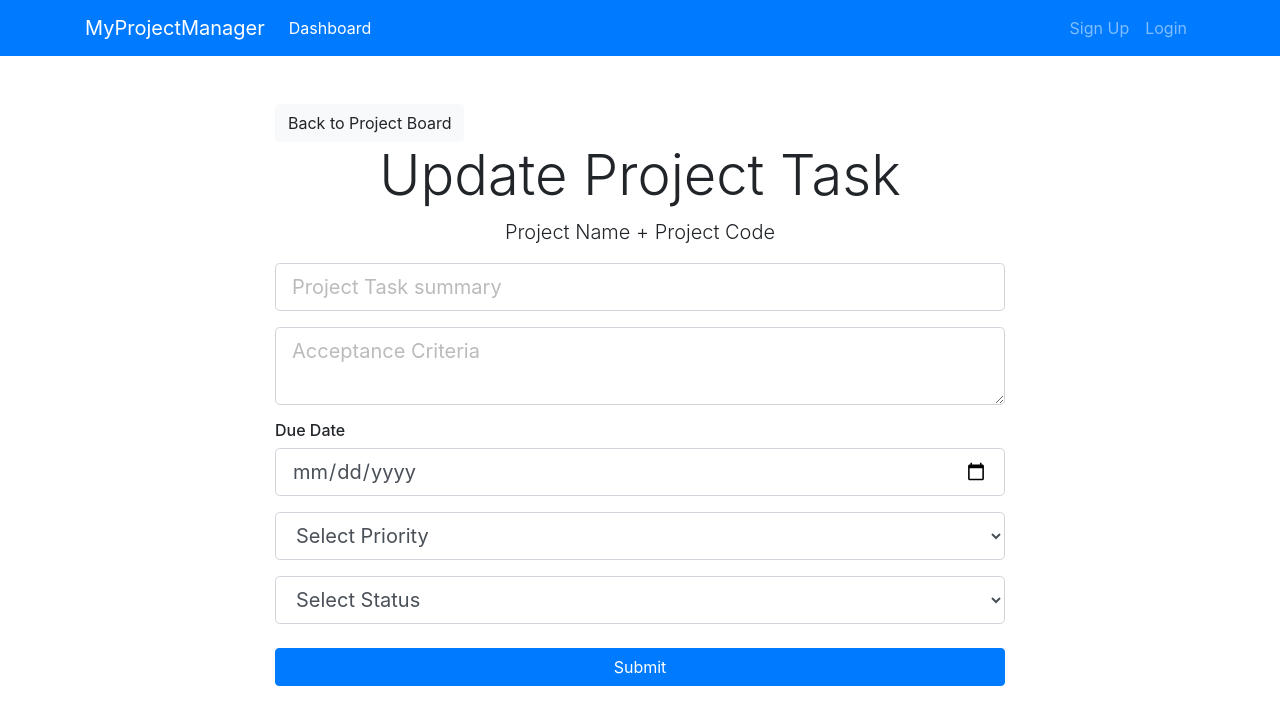
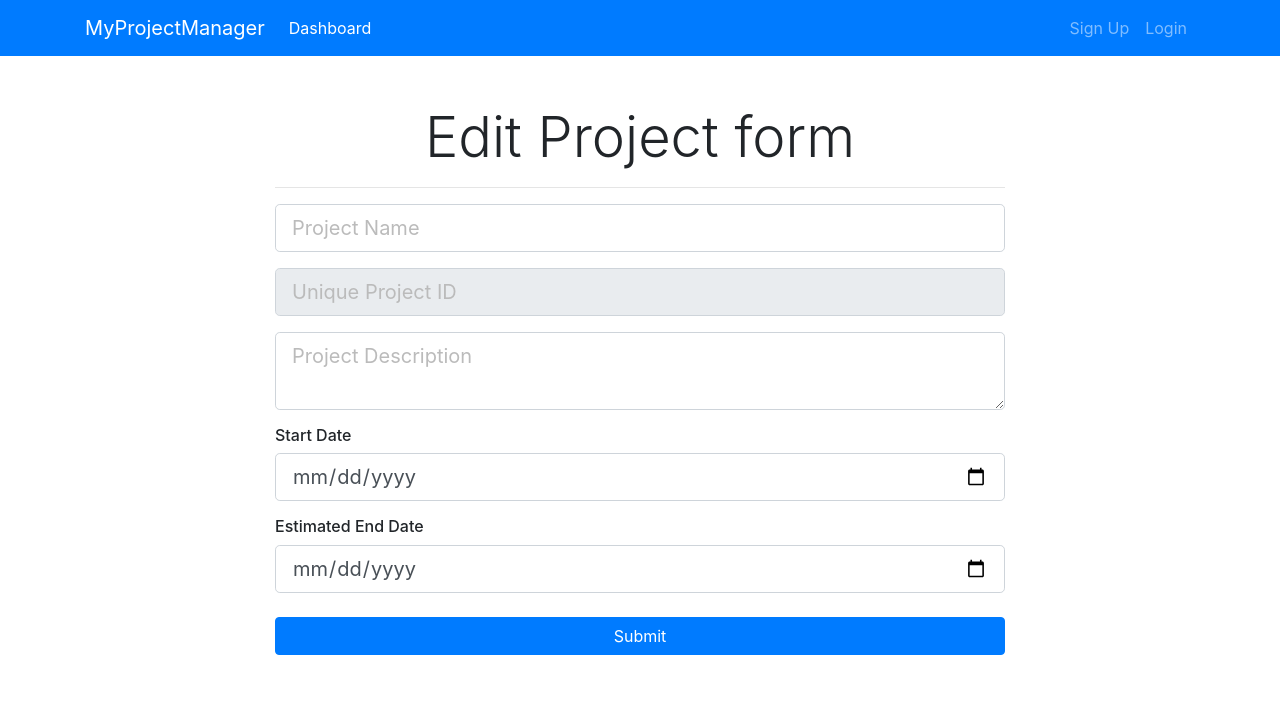
Before and after one commit to smartpro1/myprojectmanager-client, a React (Create React App) app: page /updateProject/1 in a window 1280 px wide. Shown: the top 724 px of the page. Built offline with nearby package versions, Linux system fonts and the light colour scheme; no server answers.

Commit message:
finish front end crud operations

```diff
--- a/src/Dashboard.js
+++ b/src/Dashboard.js
@@ -6,12 +6,14 @@ import PropTypes from "prop-types";
 import { getProjects } from "./actions/projectActions";
 
 class Dashboard extends Component {
-  constructor() {
-    super();
-  }
   componentDidMount = async () => {
     await this.props.getProjects();
   };
+
+  componentWillReceiveProps = nextProps => {
+    // console.log(nextProps);
+  };
+
   render() {
     const { projects } = this.props.projects;
 
@@ -42,6 +44,7 @@ Dashboard.propTypes = {
 
 const mapStateToProps = state => ({
   projects: state.projects
+  //project: state.projects
 });
 
 export default connect(mapStateToProps, { getProjects })(Dashboard);
--- a/src/actions/projectActions.js
+++ b/src/actions/projectActions.js
@@ -1,10 +1,20 @@
 import axios from "axios";
-import { GET_ERRORS, GET_PROJECTS } from "./types";
+import {
+  GET_ERRORS,
+  GET_PROJECTS,
+  GET_PROJECT,
+  UPDATE_PROJECT,
+  DELETE_PROJECT
+} from "./types";
 
 export const createProject = (project, history) => async dispatch => {
   try {
     await axios.post("http://localhost:8080/api/project", project);
     history.push("/dashboard");
+    dispatch({
+      type: GET_ERRORS,
+      payload: {}
+    });
   } catch (err) {
     dispatch({
       type: GET_ERRORS,
@@ -20,3 +30,61 @@ export const getProjects = () => async dispatch => {
     payload: res.data
   });
 };
+
+export const getProject = projectIdentifier => async dispatch => {
+  try {
+    const res = await axios.get(
+      `http://localhost:8080/api/project/${projectIdentifier}`
+    );
+    dispatch({
+      type: GET_PROJECT,
+      payload: res.data
+    });
+  } catch (err) {
+    dispatch({
+      type: GET_ERRORS,
+      payload: err.response.data
+    });
+  }
+};
+
+export const updateProject = (
+  projectIdentifier,
+  project,
+  history
+) => async dispatch => {
+  try {
+    const res = await axios.put(
+      `http://localhost:8080/api/project/${projectIdentifier}`,
+      project
+    );
+    history.push("/dashboard");
+    dispatch({
+      type: UPDATE_PROJECT,
+      payload: res.data
+    });
+  } catch (err) {
+    console.log(err);
+    dispatch({
+      type: GET_ERRORS,
+      payload: err.response.data
+    });
+  }
+};
+
+export const deleteProject = projectIdentifier => async dispatch => {
+  try {
+    const res = await axios.delete(
+      `http://localhost:8080/api/project/${projectIdentifier}`
+    );
+    dispatch({
+      type: DELETE_PROJECT,
+      payload: projectIdentifier
+    });
+  } catch (err) {
+    dispatch({
+      type: GET_ERRORS,
+      payload: err
+    });
+  }
+};
--- a/src/actions/types.js
+++ b/src/actions/types.js
@@ -1,3 +1,5 @@
 export const GET_ERRORS = "GET_ERRORS";
 export const GET_PROJECTS = "GET_PROJECTS";
 export const GET_PROJECT = "GET_PROJECT";
+export const UPDATE_PROJECT = "UPDATE_PROJECT";
+export const DELETE_PROJECT = "DELETE_PROJECT";
--- a/src/components/Project/ProjectItem.js
+++ b/src/components/Project/ProjectItem.js
@@ -1,10 +1,16 @@
 import React, { Component } from "react";
+import { connect } from "react-redux";
 import { Link } from "react-router-dom";
+import { deleteProject } from "../../actions/projectActions";
 
 class ProjectItem extends Component {
   constructor(props) {
     super(props);
   }
+
+  deleteItem = projectIdentifier => {
+    this.props.deleteProject(projectIdentifier);
+  };
 
   render() {
     const { project } = this.props;
@@ -32,11 +38,14 @@ class ProjectItem extends Component {
                     <i className="fa fa-edit pr-1"> Update Project Info</i>
                   </li>
                 </Link>
-                <a href="">
+                <Link
+                  to="/dashboard"
+                  onClick={() => this.deleteItem(project.projectIdentifier)}
+                >
                   <li className="list-group-item delete">
                     <i className="fa fa-minus-circle pr-1"> Delete Project</i>
                   </li>
-                </a>
+                </Link>
               </ul>
             </div>
           </div>
@@ -46,4 +55,4 @@ class ProjectItem extends Component {
   }
 }
 
-export default ProjectItem;
+export default connect(null, { deleteProject })(ProjectItem);
--- a/src/components/Project/UpdateProject.js
+++ b/src/components/Project/UpdateProject.js
@@ -1,65 +1,157 @@
 import React, { Component } from "react";
 import { connect } from "react-redux";
 import PropTypes from "prop-types";
+import classnames from "classnames";
+import { getProject, updateProject } from "../../actions/projectActions";
 
 class UpdateProject extends Component {
+  constructor() {
+    super();
+
+    this.state = {
+      id: "",
+      projectName: "",
+      projectIdentifier: "",
+      description: "",
+      start_date: "",
+      end_date: "",
+      errors: {}
+    };
+  }
+
+  componentDidMount = async () => {
+    const { id } = this.props.match.params;
+    await this.props.getProject(id);
+    const { project } = this.props.projects;
+
+    this.setState({
+      projectName: project.projectName,
+      projectIdentifier: project.projectIdentifier,
+      description: project.description,
+      start_date: project.start_date,
+      end_date: project.end_date
+    });
+  };
+
+  handleOnChange = event => {
+    this.setState({
+      [event.target.name]: event.target.value
+    });
+  };
+
+  handleOnSubmit = event => {
+    event.preventDefault();
+    const {
+      projectName,
+      projectIdentifier,
+      description,
+      start_date,
+      end_date
+    } = this.state;
+
+    const { project } = this.props.projects;
+    const updateProject = {
+      id: project.id,
+      projectName,
+      projectIdentifier,
+      description,
+      start_date,
+      end_date
+    };
+    this.props.updateProject(
+      projectIdentifier,
+      updateProject,
+      this.props.history
+    );
+  };
+
+  componentWillReceiveProps = nextProps => {
+    if (nextProps.errors) {
+      this.setState({ errors: nextProps.errors });
+    }
+    console.log(nextProps.errors);
+  };
+
   render() {
+    //    const { project } = this.props.projects;
+
+    const {
+      projectName,
+      projectIdentifier,
+      description,
+      start_date,
+      end_date,
+      errors
+    } = this.state;
     return (
-      <div className="add-PBI">
+      <div className="project">
         <div className="container">
           <div className="row">
             <div className="col-md-8 m-auto">
-              <a href="#" className="btn btn-light">
-                Back to Project Board
-              </a>
-              <h4 className="display-4 text-center">Update Project Task</h4>
-              <p className="lead text-center">Project Name + Project Code</p>
-              <form onSubmit={this.onSubmit}>
+              <h5 className="display-4 text-center"> Edit Project form</h5>
+              <hr />
+              <form onSubmit={this.handleOnSubmit}>
+                <div className="form-group">
+                  <input
+                    type="text"
+                    className={classnames("form-control form-control-lg", {
+                      "is-invalid": errors.projectName
+                    })}
+                    placeholder="Project Name"
+                    value={projectName}
+                    name="projectName"
+                    onChange={this.handleOnChange}
+                    required
+                  />
+                  {errors.projectName && (
+                    <div className="invalid-feedback">{errors.projectName}</div>
+                  )}
+                </div>
                 <div className="form-group">
                   <input
                     type="text"
                     className="form-control form-control-lg"
-                    name="summary"
-                    placeholder="Project Task summary"
+                    placeholder="Unique Project ID"
+                    name="projectIdentifier"
+                    value={projectIdentifier}
+                    disabled
                   />
                 </div>
+
                 <div className="form-group">
                   <textarea
-                    className="form-control form-control-lg"
-                    placeholder="Acceptance Criteria"
-                    name="acceptanceCriteria"
+                    className={classnames("form-control form-control-lg", {
+                      "is-invalid": errors.description
+                    })}
+                    placeholder="Project Description"
+                    value={description}
+                    name="description"
+                    onChange={this.handleOnChange}
+                    required
                   ></textarea>
+                  {errors.projectName && (
+                    <div className="invalid-feedback">{errors.description}</div>
+                  )}
                 </div>
-                <h6>Due Date</h6>
+                <h6>Start Date</h6>
                 <div className="form-group">
                   <input
                     type="date"
                     className="form-control form-control-lg"
-                    name="dueDate"
+                    name="start_date"
+                    value={start_date}
+                    onChange={this.handleOnChange}
                   />
                 </div>
+                <h6>Estimated End Date</h6>
                 <div className="form-group">
-                  <select
+                  <input
+                    type="date"
                     className="form-control form-control-lg"
-                    name="priority"
-                  >
-                    <option value={0}>Select Priority</option>
-                    <option value={1}>High</option>
-                    <option value={2}>Medium</option>
-                    <option value={3}>Low</option>
-                  </select>
-                </div>
-
-                <div className="form-group">
-                  <select
-                    className="form-control form-control-lg"
-                    name="status"
-                  >
-                    <option value="">Select Status</option>
-                    <option value="TO_DO">TO DO</option>
-                    <option value="IN_PROGRESS">IN PROGRESS</option>
-                    <option value="DONE">DONE</option>
-                  </select>
+                    name="end_date"
+                    value={end_date}
+                    onChange={this.handleOnChange}
+                  />
                 </div>
 
                 <input
@@ -75,4 +167,18 @@ class UpdateProject extends Component {
   }
 }
 
-export default UpdateProject;
+UpdateProject.propTypes = {
+  getProject: PropTypes.func.isRequired,
+  projects: PropTypes.object.isRequired,
+  updateProject: PropTypes.func.isRequired,
+  errors: PropTypes.object.isRequired
+};
+
+const mapStateToProps = state => ({
+  projects: state.projects,
+  errors: state.errors
+  // this.props.project =>> const {project} = this.props.projects =>> state.projects.project
+});
+export default connect(mapStateToProps, { getProject, updateProject })(
+  UpdateProject
+);
--- a/src/reducers/getProjectReducer.js
+++ b/src/reducers/getProjectReducer.js
@@ -1,4 +1,9 @@
-import { GET_PROJECTS } from "../actions/types";
+import {
+  GET_PROJECTS,
+  GET_PROJECT,
+  UPDATE_PROJECT,
+  DELETE_PROJECT
+} from "../actions/types";
 
 const initialState = {
   projects: [],
@@ -13,6 +18,31 @@ export const getProjectReducer = (state = initialState, action) => {
         projects: action.payload
       };
 
+    case GET_PROJECT:
+      return {
+        ...state,
+        project: action.payload
+      };
+
+    case UPDATE_PROJECT:
+      const indexNum = state.projects.findIndex(
+        ele => ele.projectIdentifier === action.payload.projectIdentifier
+      );
+      let newProjects = state.projects;
+      newProjects[indexNum] = action.payload;
+      return {
+        ...state,
+        project: newProjects
+      };
+
+    case DELETE_PROJECT:
+      return {
+        ...state,
+        projects: state.projects.filter(
+          project => project.projectIdentifier !== action.payload
+        )
+      };
+
     default:
       return state;
   }
```
